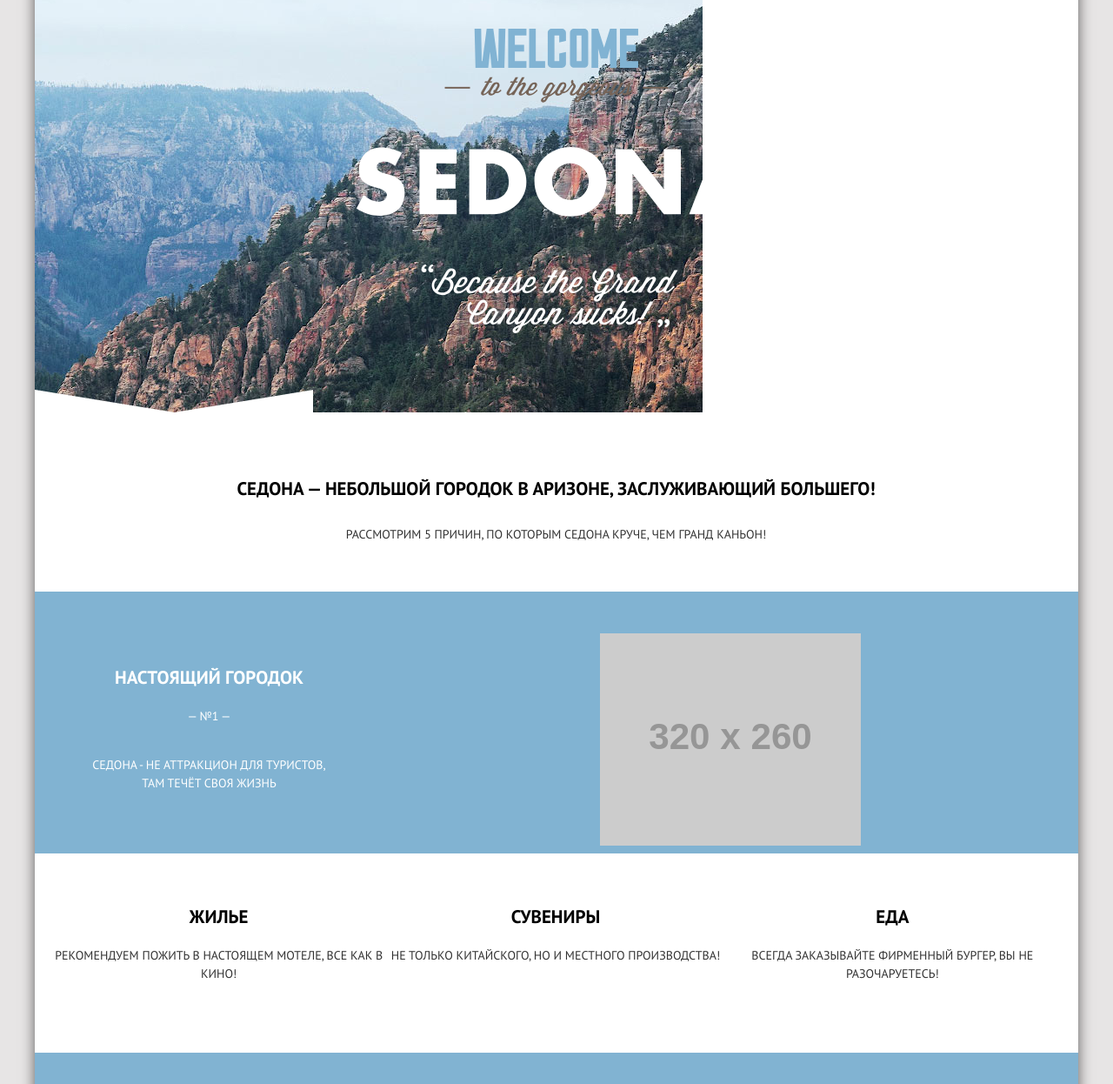
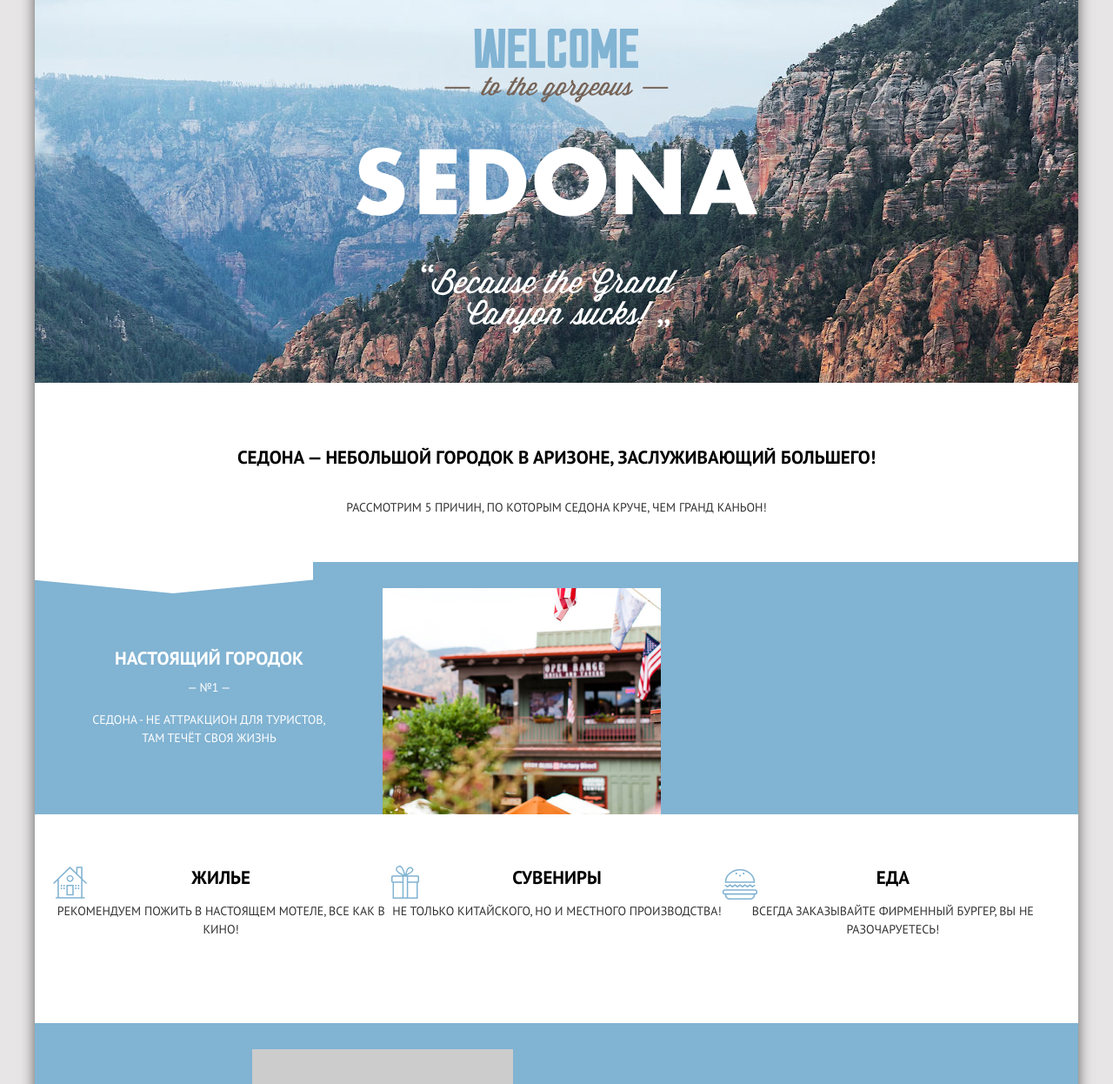
Before and after one commit to Ann-Mir/1537031-sedona-21, a website: page source/index.html in a window 1280 px wide. Shown: the part 100-1346 px from the top of the page at 87% size. Drawn offline with nearby package versions, Linux system fonts and the light colour scheme; files that its build step writes are made by us from their sources; placeholder pictures from the web are drawn by us.

Commit message:
features sublist decoration

```diff
--- a/source/index.html
+++ b/source/index.html
@@ -51,7 +51,7 @@
                   <p class="features-list__description">Седона - не аттракцион для туристов, там течёт своя жизнь</p>
                 </div>
                 <div class="features-list__img-container">
-                  <img class="features-list__photo" src="https://via.placeholder.com/320x260" width="300" height="260" alt="Фото городской улицы">
+                  <!-- <img class="features-list__photo" src="https://via.placeholder.com/320x260" width="300" height="260" alt="Фото городской улицы"> -->
                 </div>
               </div>
               <ul class="features-list__sublist features-sublist">
--- a/source/sass/blocks/features-list.scss
+++ b/source/sass/blocks/features-list.scss
@@ -42,7 +42,7 @@
   box-sizing: border-box;
   display: flex;
   flex-direction: column;
-  justify-content: center;
+  justify-content: flex-start;
   align-items: center;
 
   @media (min-width: $tablet-width) {
@@ -59,7 +59,7 @@
 
 .features-list__top-container--house {
   @media (max-width: $mobile-width-only) {
-    padding: 55px 12px 39px 13px;
+    padding: 42px 11px 39px 13px;
     width: 320px;
   }
 }
@@ -105,16 +105,21 @@
   }
 }
 
+.features-list__description {
+  margin-bottom: 0;
+}
+
 .features-list__number,
 .features-list__description {
   @include plain-text;
   line-height: 21px;
+  margin-top: 0;
 }
 
 .features-list__item--highlighted {
   color: $extra-font-color;
   background-color: $background-highlighted;
-  padding-top: 39px;
+  padding-top: 30px;
   padding-bottom: 35px;
 }
 
@@ -124,11 +129,31 @@
 }
 
 .features-list__item--house {
+  position: relative;
   padding-bottom: 0;
 
   @media (min-width: $tablet-width) {
     grid-area: f1;
   }
+}
+
+.features-list__item--house::before {
+  content: "";
+  position: absolute;
+  top: -1px;
+  left: 0;
+  width: 100%;
+  height: 37px;
+  background-image: url("../img/features-triangle.svg");
+  background-repeat: no-repeat;
+}
+
+.features-list__item--house .features-list__img-container {
+  width: 320px;
+  height: 260px;
+  background-image: url("../img/features-city-mobile@1x1.jpg");
+  background-repeat: no-repeat;
+  background-size: contain;
 }
 
 .features-list__item--rocks {
@@ -144,13 +169,13 @@
 
 .features-list__title {
   @include font($titles-font-size, 26px, bold);
+  margin: 0 0 10px 0;
 
   @media (min-width: $tablet-width) {
     font-size: $titles-big-font-size;
   }
 }
 
-.features-list__number,
-.features-list__title {
-  margin: 0 0 21px 0;
+.features-list__number {
+  margin: 0 0 16px 0;
 }
--- a/source/sass/blocks/features-sublist.scss
+++ b/source/sass/blocks/features-sublist.scss
@@ -2,7 +2,7 @@
   @include list-style-none;
   color: $basic-font-color;
   background-color: $background-basic;
-  padding: 9px 20px 35px 18px;
+  padding: 26px 20px 35px 21px;
 
   @media (min-width: $tablet-width) {
     padding-top: 60px;
@@ -17,16 +17,19 @@
 }
 
 .features-sublist__item {
+  position: relative;
+  margin-bottom: 17px;
+
   @media (max-width: $mobile-width-only) {
-    padding: 26px 0 0 51px;
-    text-align: center;
+    padding: 10px 0 0 49px;
+    text-align: left;
   }
 }
 
 .features-sublist__title {
   @include font($titles-font-size, 26px, bold);
   margin-top: 0;
-  margin-bottom: 21px;
+  margin-bottom: 15px;
 
   @media (min-width: $tablet-width) {
     font-size: $titles-big-font-size;
@@ -39,3 +42,37 @@
   margin-top: 0;
   margin-bottom: 0;
 }
+
+.features-sublist__item--accomodation::before {
+  content: "";
+  position: absolute;
+  top: 0;
+  left: 0;
+  width: 39px;
+  height: 37px;
+  background-image: url("../img/icon-house.svg");
+  background-repeat: no-repeat;
+}
+
+.features-sublist__item--souvenirs::before {
+  content: "";
+  position: absolute;
+  top: -1px;
+  left: 3px;
+  width: 32px;
+  height: 38px;
+  background-image: url("../img/icon-gift.svg");
+  background-repeat: no-repeat;
+}
+
+.features-sublist__item--food::before {
+  content: "";
+  position: absolute;
+  z-index: 2;
+  top: 3px;
+  left: -3px;
+  width: 40px;
+  height: 35px;
+  background-image: url("../img/icon-burger.svg");
+  background-repeat: no-repeat;
+}
--- a/source/sass/blocks/features.scss
+++ b/source/sass/blocks/features.scss
@@ -1,5 +1,5 @@
 .features__intro {
-  padding: 32px 18px 11px 17px;
+  padding: 34px 25px 11px 25px;
   box-sizing: border-box;
   width: 100%;
 
--- a/source/sass/blocks/intro.scss
+++ b/source/sass/blocks/intro.scss
@@ -11,7 +11,7 @@
 .intro__title {
   @include font($titles-font-size, 26px, bold);
   margin-top: 0;
-  margin-bottom: 26px;
+  margin-bottom: 31px;
 
   @media (min-width: $tablet-width) {
     font-size: $titles-big-font-size;
--- a/source/sass/blocks/promo-main.scss
+++ b/source/sass/blocks/promo-main.scss
@@ -1,23 +1,34 @@
 .promo-main {
   position: relative;
   width: 100%;
-  height: 389px;
-  padding-top: 90px;
   padding-bottom: 57px;
   box-sizing: border-box;
-  background-image: url("../img/promo-back-mobile.jpg");
+  min-height: 389px;
+
+
+  @media (max-width: $mobile-width-only) {
+    padding-top: 90px;
+    background-image: url("../img/promo-back-mobile.jpg");
+    height: auto;
+  }
+  padding-top: 77px;
+
+  @media (min-width: $tablet-width) {
+    background-image: url("../img/promo-back-tablet.jpg");
+    max-height: 518px;
+    height: auto;
+  }
+
+  @media (min-width: $desktop-width) {
+    background-image: url("../img/promo-back-desktop.jpg");
+    max-height: 518px;
+  }
   background-repeat: no-repeat;
-  background-size: contain;
+  background-size: cover;
   display: flex;
   flex-direction: column;
   justify-content: flex-start;
   align-items: center;
-
-  @media (min-width: $tablet-width) {
-    padding-top: 77px;
-    height: 518px;
-    background-image: url("../img/promo-back-tablet.jpg");
-  }
 }
 
 .promo-main__slogan {
@@ -33,9 +44,11 @@
   z-index: 2;
   overflow: hidden;
   bottom: 0;
-  left: 0;
+  left: 50%;
+  transform: translate(-50%, 0);
   width: 100%;
   height: 57px;
-  background-image: url("../img/intro-triangle.png");
+  background-image: url("../img/promo-mobile-triangle.svg");
   background-repeat: no-repeat;
+  background-size: cover;
 }
```
Also changed, not shown: source/img/features-city-desktop@1x.jpg (added), source/img/features-city-desktop@2x.jpg (added), source/img/features-city-mobile@1x1.jpg (added), source/img/features-city-mobile@2x.jpg (added), source/img/features-city-tablet@1x.jpg (added), source/img/features-city-tablet@2x.jpg (added), source/img/features-triangle.svg (added), source/img/icon-burger.svg (added), source/img/icon-gift.svg (added), source/img/icon-house.svg (added).
